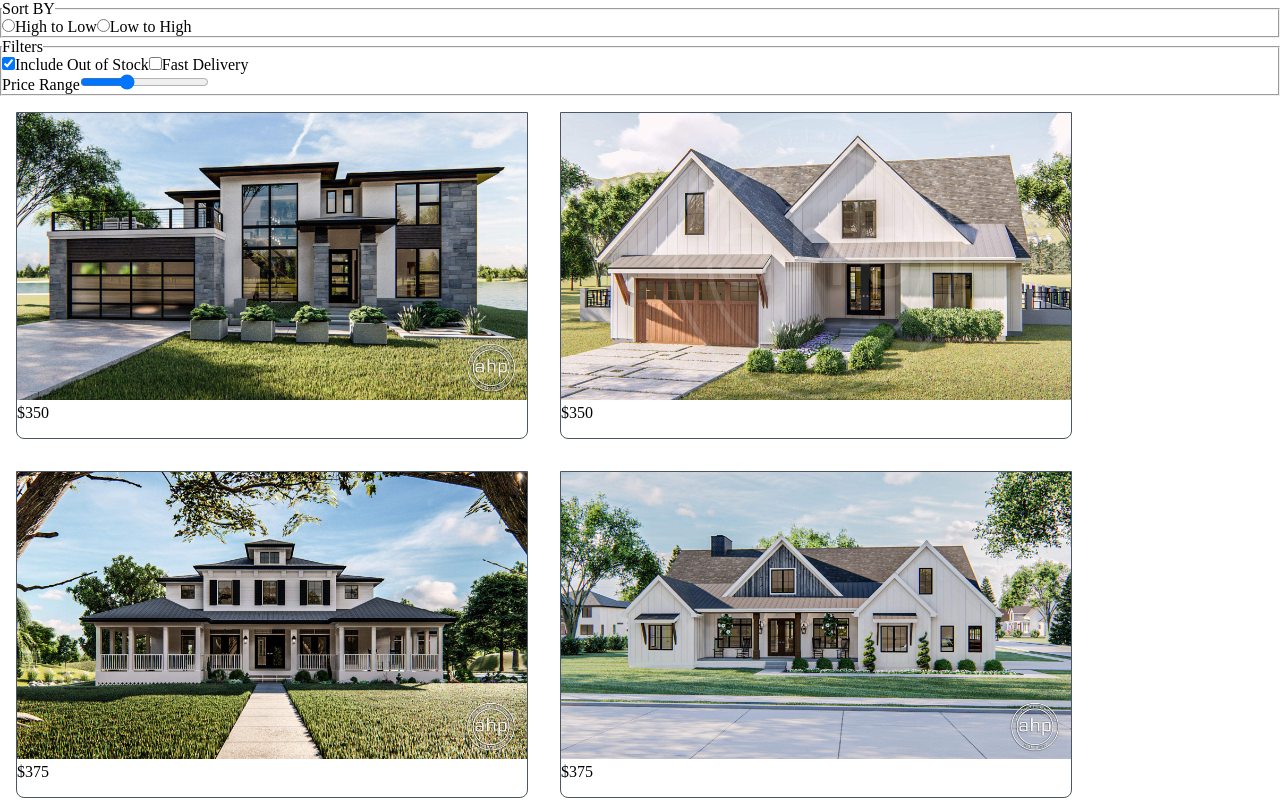
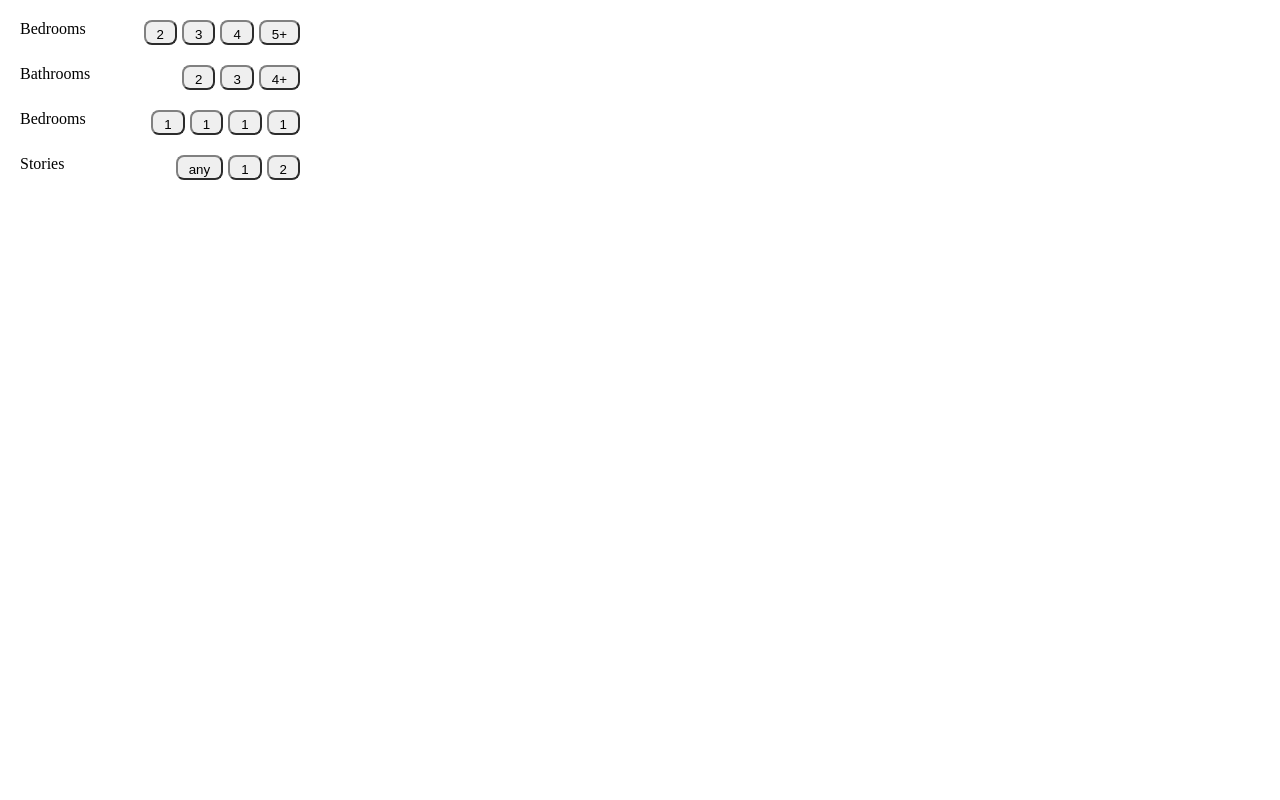
Before and after one commit to CodeKage25/catalog-project, a Next.js app: page / in a window 1280 px wide. Shown: the top 800 px of the page. Built offline with nearby package versions, Linux system fonts and the light colour scheme.

Commit message:
button styling

```diff
--- /dev/null
+++ b/components/UI/FilterSection.tsx
@@ -0,0 +1,47 @@
+import { FilterSectionStyled } from "../../styles/FilterSectionStyle/FilterSection"
+
+const FilterSection: any = () => {
+    return (
+        <FilterSectionStyled>
+            <div className="filter__container">
+                <div className="content">Bedrooms</div>
+                <div className="filter__buttons">
+                <div><button><p>2</p></button></div>
+                <div><button><p>3</p></button></div>
+                <div><button><p>4</p></button></div>
+                <div><button><p>5+</p></button></div>
+                </div>
+        </div>
+            <div className="filter__container">
+                <div className="content">Bathrooms</div>
+                <div className="filter__buttons">
+                <div><button><p>2</p></button></div>
+                <div><button><p>3</p></button></div>
+                <div><button><p>4+</p></button></div>
+                </div>
+        </div>
+            <div className="filter__container">
+                <div className="content">Bedrooms</div>
+                <div className="filter__buttons">
+                <div><button><p>1</p></button></div>
+                <div><button><p>1</p></button></div>
+                <div><button><p>1</p></button></div>
+                <div><button><p>1</p></button></div>
+                </div>
+        </div>
+            <div className="filter__container">
+                <div className="content">Stories</div>
+                <div className="filter__buttons">
+                <div><button><p>any</p></button></div>
+                <div><button><p>1</p></button></div>
+                <div><button><p>2</p></button></div>
+                </div>
+        </div>
+
+
+
+    </FilterSectionStyled>
+    )
+}
+
+export default FilterSection
--- a/helpers/data.ts
+++ b/helpers/data.ts
@@ -77,7 +77,7 @@ export const cardData: cardType[] = [
         image: "/images/ext_10.jpeg",
         name: "",
         story: "",
-        bedroom: 0,
+        bedroom: 4,
         bathroom: "",
         price: 500,
     },
@@ -85,7 +85,7 @@ export const cardData: cardType[] = [
         image: "/images/ext_11.jpeg",
         name: "",
         story: "",
-        bedroom: 0,
+        bedroom: 4,
         bathroom: "",
         price: 500,
     },
@@ -93,7 +93,7 @@ export const cardData: cardType[] = [
         image: "/images/ext_12.jpeg",
         name: "",
         story: "",
-        bedroom: 0,
+        bedroom: 4,
         bathroom: "",
         price: 550,
     },
@@ -101,7 +101,7 @@ export const cardData: cardType[] = [
         image: "/images/ext_13.jpeg",
         name: "",
         story: "",
-        bedroom: 0,
+        bedroom: 4,
         bathroom: "",
         price: 550,
     },
@@ -109,7 +109,7 @@ export const cardData: cardType[] = [
         image: "/images/ext_14.jpeg",
         name: "",
         story: "",
-        bedroom: 0,
+        bedroom: 5,
         bathroom: "",
         price: 1000,
     },
@@ -117,7 +117,7 @@ export const cardData: cardType[] = [
         image: "/images/ext_15.jpeg",
         name: "",
         story: "",
-        bedroom: 0,
+        bedroom: 5,
         bathroom: "",
         price: 1000,
     },
--- a/pages/index.tsx
+++ b/pages/index.tsx
@@ -1,11 +1,15 @@
 import FilteredData from "../components/FilteredData"
 import Card from "../components/UI/Card";
 import type { NextPage } from "next";
+import Sort from "./sort";
+import FilterSection from "../components/UI/FilterSection";
 
 const Home: NextPage = () => {
   return (
     <>
-      <FilteredData />
+      {/* <FilteredData /> */}
+      {/* <Sort /> */}
+      <FilterSection />
     </>
   )
 }
--- a/pages/sort.tsx
+++ b/pages/sort.tsx
@@ -12,7 +12,7 @@ export default function Sort () {
     const result = sorter(350)
     // @ts-ignore
     // setData(result)
-    setData(fuzzySearchMultipleWords(cardData, ['price', "bedroom"], "375 3"))
+    setData(fuzzySearchMultipleWords(cardData, ['price', "bedroom"], "500 4"))
   }, [])
   console.log(data)
 
@@ -42,8 +42,10 @@ export default function Sort () {
           <div key={id}>
             {data.price}, {data.bedroom}
             <img src={data.image} alt={data.name} width="100%" />
+            {/* <button onClick={fuzzySearchMultipleWords} /> */}
           </div>
         ))
+
       }
     </>
   )
--- /dev/null
+++ b/styles/FilterSectionStyle/FilterSection.ts
@@ -0,0 +1,49 @@
+import styled from "styled-components";
+
+export const FilterSectionStyled = styled.section`
+height: calc(100% - 120px);
+overflow: scroll;
+display: flex;
+    flex-direction: column;
+    padding: 20px;
+    row-gap: 20px;
+    width: 352px;
+
+
+
+.filter__container {
+    display: flex;
+    flex-direction: row;
+    padding-right: 2rem;
+    width: 100%;
+    display: flex;
+    justify-content: space-between;
+    row-gap: 10px;
+}
+
+.content {
+    display: flex;
+    justify-content: space-between;
+}
+
+.filter__buttons {
+    display: flex;
+    column-gap: 5px;
+
+}
+
+.filter__buttons  button {
+    height: 25px;
+    padding: 5px 11px;
+    border-radius: 8px;
+    cursor:pointer;
+    border-color: grey;
+    border-radius: 8px;
+  color:#fff;
+}
+
+.filter__buttons  button p {
+    color: black;
+    text-align: center;
+}
+`
```
